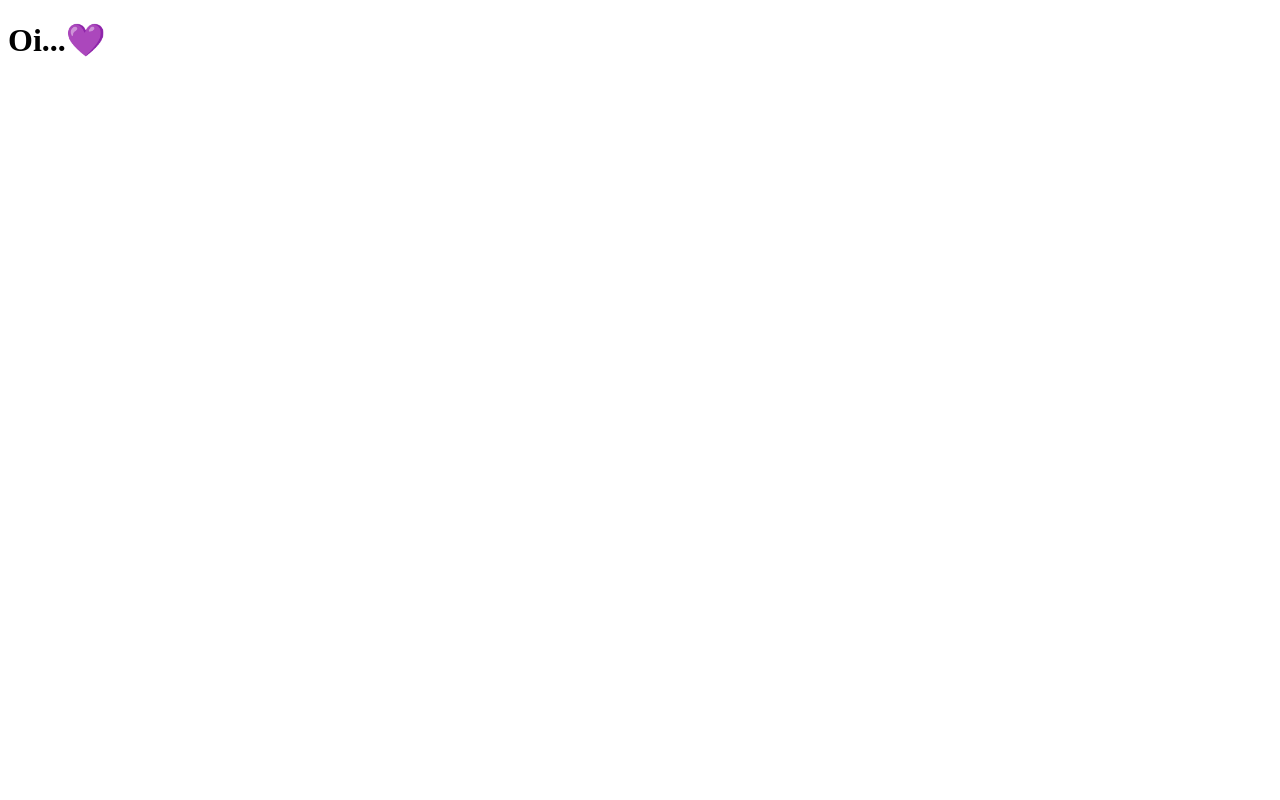
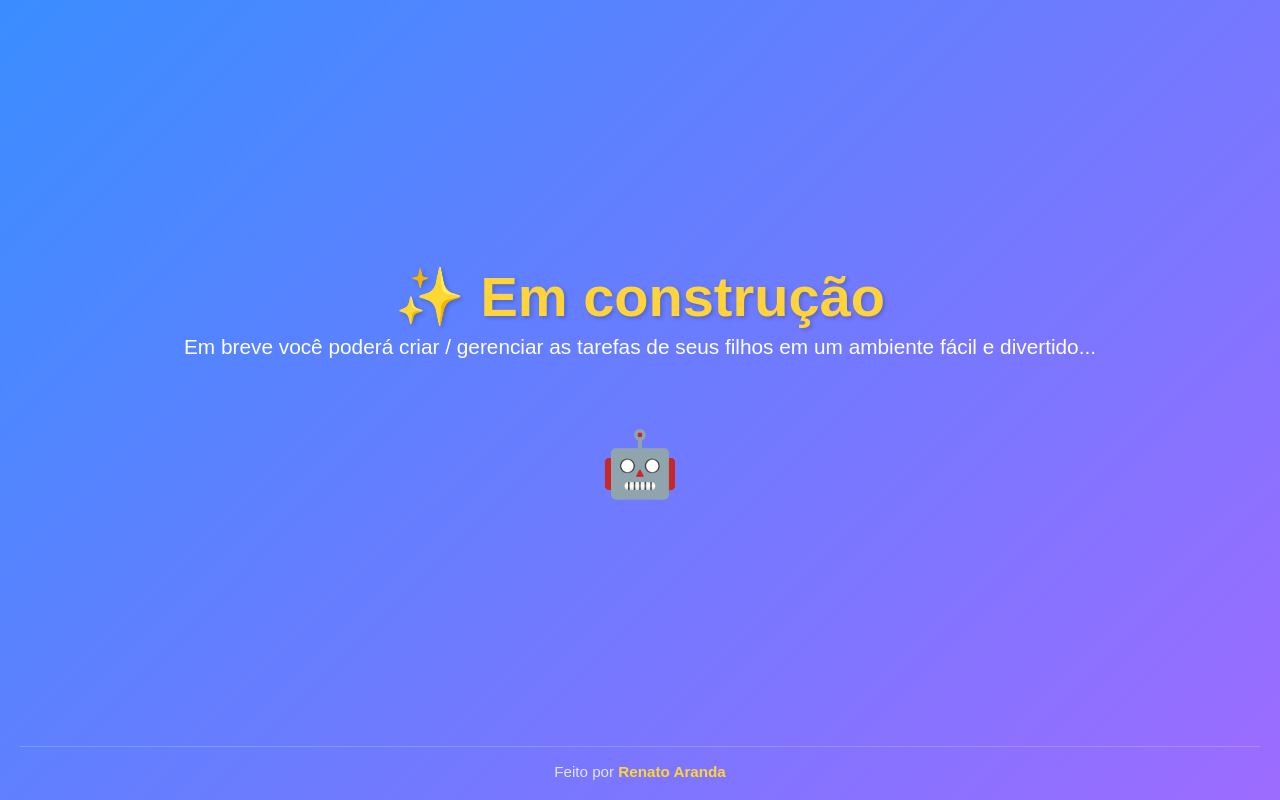
Before and after one commit to renatoaranda/clone-tabnews, a Next.js app: page / in a window 1280 px wide. Built offline with nearby package versions, Linux system fonts and the light colour scheme.

Commit message:
em construção

```diff
--- /dev/null
+++ b/pages/_app.js
@@ -0,0 +1,15 @@
+import React, { useEffect } from "react";
+
+function MyApp({ Component, pageProps }) {
+  useEffect(() => {
+    // Remove margens e padding padrão
+    document.body.style.margin = "0";
+    document.body.style.padding = "0";
+    document.documentElement.style.margin = "0";
+    document.documentElement.style.padding = "0";
+  }, []);
+
+  return <Component {...pageProps} />;
+}
+
+export default MyApp;
--- a/pages/index.js
+++ b/pages/index.js
@@ -1,5 +1,103 @@
 function Home() {
-  return <h1>Oi...💜</h1>;
+  return (
+    <div
+      style={{
+        display: "flex",
+        flexDirection: "column",
+        justifyContent: "space-between",
+        alignItems: "center",
+        height: "100vh",
+        background: "linear-gradient(135deg, #3A8DFF 0%, #9C6BFF 100%)",
+        padding: "20px",
+        fontFamily: "'Poppins', 'Nunito', sans-serif",
+        boxSizing: "border-box",
+        overflow: "hidden",
+      }}
+    >
+      {/* Conteúdo principal */}
+      <div
+        style={{
+          display: "flex",
+          flexDirection: "column",
+          justifyContent: "center",
+          alignItems: "center",
+          flex: 1,
+          textAlign: "center",
+          color: "white",
+          overflow: "auto",
+          width: "100%",
+        }}
+      >
+        <h1
+          style={{
+            fontSize: "clamp(2rem, 8vw, 3.5rem)",
+            fontWeight: "700",
+            marginBottom: "clamp(10px, 3vh, 20px)",
+            color: "#FFD43B",
+            textShadow: "2px 2px 4px rgba(0, 0, 0, 0.2)",
+            margin: "0",
+          }}
+        >
+          ✨ Em construção
+        </h1>
+        <p
+          style={{
+            fontSize: "clamp(1rem, 4vw, 1.3rem)",
+            fontWeight: "500",
+            maxWidth: "90%",
+            lineHeight: "1.6",
+            color: "white",
+            marginBottom: "clamp(20px, 5vh, 40px)",
+            margin: "0 0 clamp(20px, 5vh, 40px) 0",
+          }}
+        >
+          Em breve você poderá criar / gerenciar as tarefas de seus filhos em um
+          ambiente fácil e divertido...
+        </p>
+        <div
+          style={{
+            fontSize: "clamp(2rem, 10vw, 4rem)",
+            marginTop: "clamp(15px, 3vh, 30px)",
+          }}
+        >
+          🤖
+        </div>
+      </div>
+
+      {/* Rodapé */}
+      <footer
+        style={{
+          textAlign: "center",
+          color: "rgba(255, 255, 255, 0.8)",
+          fontSize: "clamp(0.75rem, 2vw, 0.95rem)",
+          paddingTop: "clamp(10px, 2vh, 20px)",
+          borderTop: "1px solid rgba(255, 255, 255, 0.2)",
+          width: "100%",
+          margin: "0",
+          flexShrink: 0,
+        }}
+      >
+        <p style={{ margin: "0" }}>
+          Feito por{" "}
+          <a
+            href="https://github.com/renatoaranda"
+            target="_blank"
+            rel="noopener noreferrer"
+            style={{
+              color: "#FFD43B",
+              textDecoration: "none",
+              fontWeight: "600",
+              transition: "opacity 0.3s",
+            }}
+            onMouseEnter={(e) => (e.target.style.opacity = "0.8")}
+            onMouseLeave={(e) => (e.target.style.opacity = "1")}
+          >
+            Renato Aranda
+          </a>
+        </p>
+      </footer>
+    </div>
+  );
 }
 
 function teste() {
```
